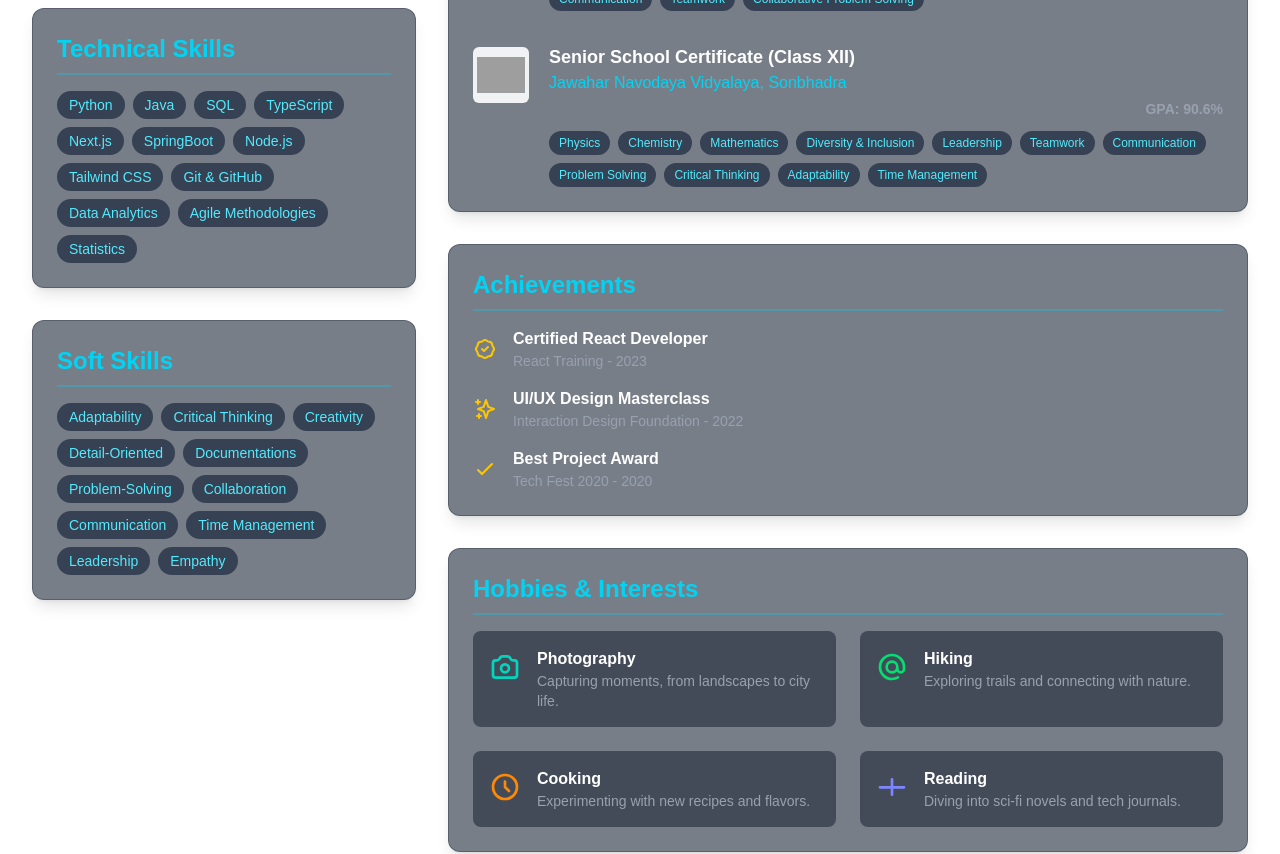
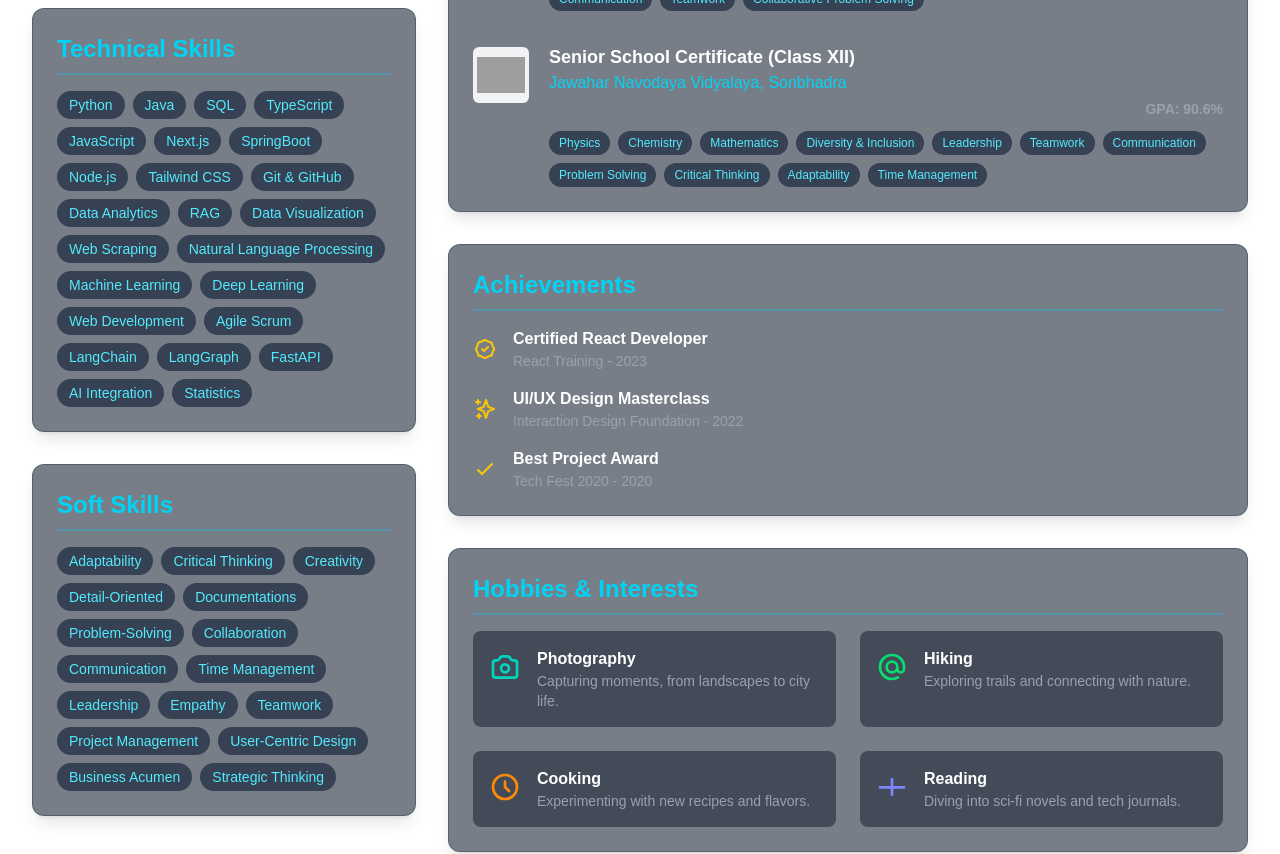
Before and after one commit to Hemkush/portfolio-website, a Next.js app: page /home/about in a window 1280 px wide. Shown: the part 1120-1974 px from the top of the page. Built offline with nearby package versions, Linux system fonts and the light colour scheme; grey boxes are pictures that could not be loaded.

Commit message:
Remove sign in button

```diff
--- a/src/app/home/blog/page.tsx
+++ b/src/app/home/blog/page.tsx
@@ -7,7 +7,7 @@ import { auth } from "../../../../auth.config"
 
 export default async function Page() {
   const posts = await getPosts();
-  const session = await auth()
+  const session = await auth();
 
   return (
 
@@ -20,9 +20,9 @@ export default async function Page() {
             <Section title="Latest Posts">
                 {session ? (
                 <div className="flex justify-end mb-6">
-                    <div className="flex items-center gap-2 pr-2">
+                    {/* <div className="flex items-center gap-2 pr-2">
                     <UserButton />
-                    </div>
+                    </div> */}
                     <Link href="/home/post/insert">
                     <button className="bg-cyan-500 text-white font-bold py-2 px-4 rounded-lg hover:bg-cyan-600 transition-colors duration-300 flex items-center gap-2 shadow-lg shadow-cyan-500/20">
                         <svg xmlns="http://www.w3.org/2000/svg" className="h-5 w-5" viewBox="0 0 20 20" fill="currentColor">
--- a/src/app/home/constant.tsx
+++ b/src/app/home/constant.tsx
@@ -117,12 +117,13 @@ export const ACHIEVEMENTS_DATA: Achievement[] = [
 
 // List of core skills
 export const SKILLS_DATA: string[] = [
-  'Python', 'Java', 'SQL', 'TypeScript', 'Next.js', 'SpringBoot', 'Node.js', 'Tailwind CSS', 'Git & GitHub', 'Data Analytics', 'Agile Methodologies', 'Statistics'
+  'Python', 'Java', 'SQL', 'TypeScript', 'JavaScript', 'Next.js', 'SpringBoot', 'Node.js', 'Tailwind CSS', 'Git & GitHub', 'Data Analytics', 'RAG', 'Data Visualization', 'Web Scraping',
+  'Natural Language Processing', 'Machine Learning', 'Deep Learning', 'Web Development', 'Agile Scrum', 'LangChain', 'LangGraph', 'FastAPI', 'AI Integration', 'Statistics'
 ];
 
 // List of soft skills
 export const SKILLS_SOFT: string[] = [
-  'Adaptability', 'Critical Thinking', 'Creativity', 'Detail-Oriented', 'Documentations', 'Problem-Solving', 'Collaboration', 'Communication', 'Time Management', 'Leadership', 'Empathy'
+  'Adaptability', 'Critical Thinking', 'Creativity', 'Detail-Oriented', 'Documentations', 'Problem-Solving', 'Collaboration', 'Communication', 'Time Management', 'Leadership', 'Empathy', 'Teamwork', 'Project Management', 'User-Centric Design', 'Business Acumen', 'Strategic Thinking'
 ];
 
 export const PROJECT_DATA: Project[] = [
```
